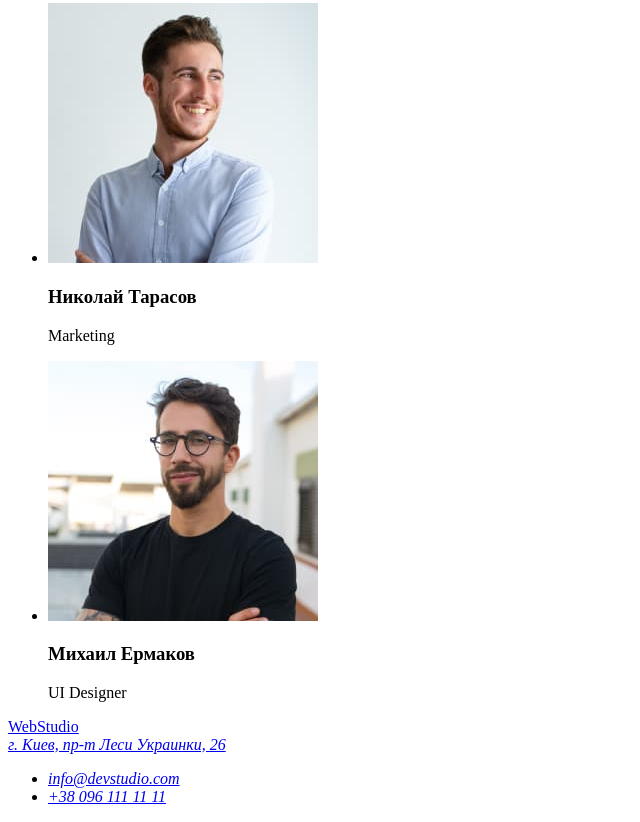
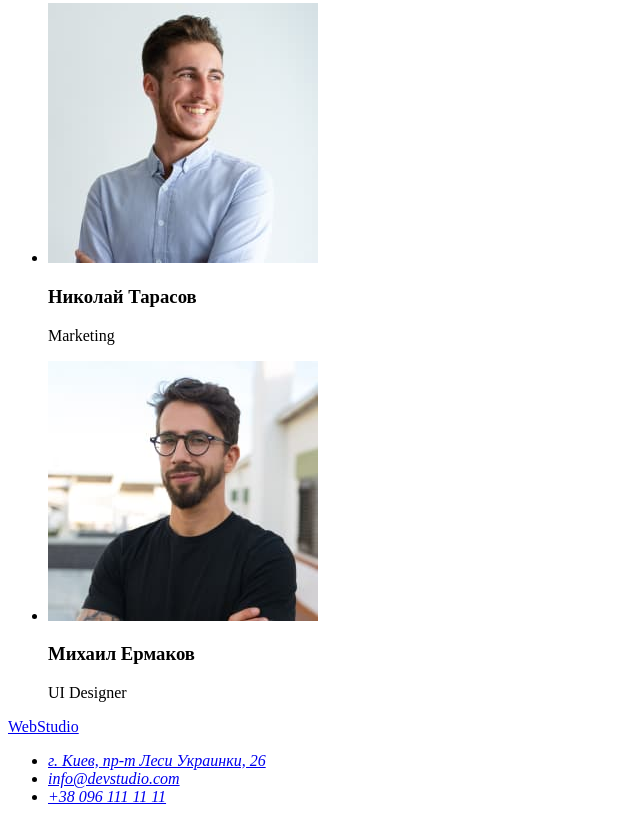
Before and after one commit to AlexElektrik/git-markup-hw-01, a plain HTML site: page index.html in a window 1280 px wide. Shown: the part 2333-3155 px from the top of the page, without its empty margins (0-640 px from the left). Drawn offline with Linux system fonts and the light colour scheme.

Commit message:
Зміна списку адреси

```diff
--- a/index.html
+++ b/index.html
@@ -4,7 +4,7 @@
     <meta charset="UTF-8" />
     <meta http-equiv="X-UA-Compatible" content="IE=edge" />
     <meta name="viewport" content="width=device-width, initial-scale=1.0" />
-    <title>Document</title>
+    <title>WebStudio</title>
   </head>
   <body>
     <header>
@@ -98,13 +98,13 @@
     <footer>
       <a href="./index.html">WebStudio</a>
       <address>
-        <a
-          href="https://www.google.com/maps/place/%D0%B1%D1%83%D0%BB.+%D0%9B%D0%B5%D1%81%D0%B8+%D0%A3%D0%BA%D1%80%D0%B0%D0%B8%D0%BD%D0%BA%D0%B8,+26,+%D0%9A%D0%B8%D0%B5%D0%B2,+%D0%A3%D0%BA%D1%80%D0%B0%D0%B8%D0%BD%D0%B0,+02000/data=!4m2!3m1!1s0x40d4cf0e033ecbe9:0x57a4dffefec77da0?sa=X&ved=2ahUKEwiqrJX89On3AhVQoI4IHcCcBigQ8gF6BAgMEAE"
-          >г. Киев, пр-т Леси Украинки, 26</a
-        >
-      </address>
-      <address>
         <ul>
+          <li>
+            <a
+              href="https://www.google.com/maps/place/%D0%B1%D1%83%D0%BB.+%D0%9B%D0%B5%D1%81%D0%B8+%D0%A3%D0%BA%D1%80%D0%B0%D0%B8%D0%BD%D0%BA%D0%B8,+26,+%D0%9A%D0%B8%D0%B5%D0%B2,+%D0%A3%D0%BA%D1%80%D0%B0%D0%B8%D0%BD%D0%B0,+02000/data=!4m2!3m1!1s0x40d4cf0e033ecbe9:0x57a4dffefec77da0?sa=X&ved=2ahUKEwiqrJX89On3AhVQoI4IHcCcBigQ8gF6BAgMEAE"
+              >г. Киев, пр-т Леси Украинки, 26</a
+            >
+          </li>
           <li><a href="mailto:info@devstudio.com">info@devstudio.com</a></li>
           <li><a href="tel:+380961111111">+38 096 111 11 11</a></li>
         </ul>
```
